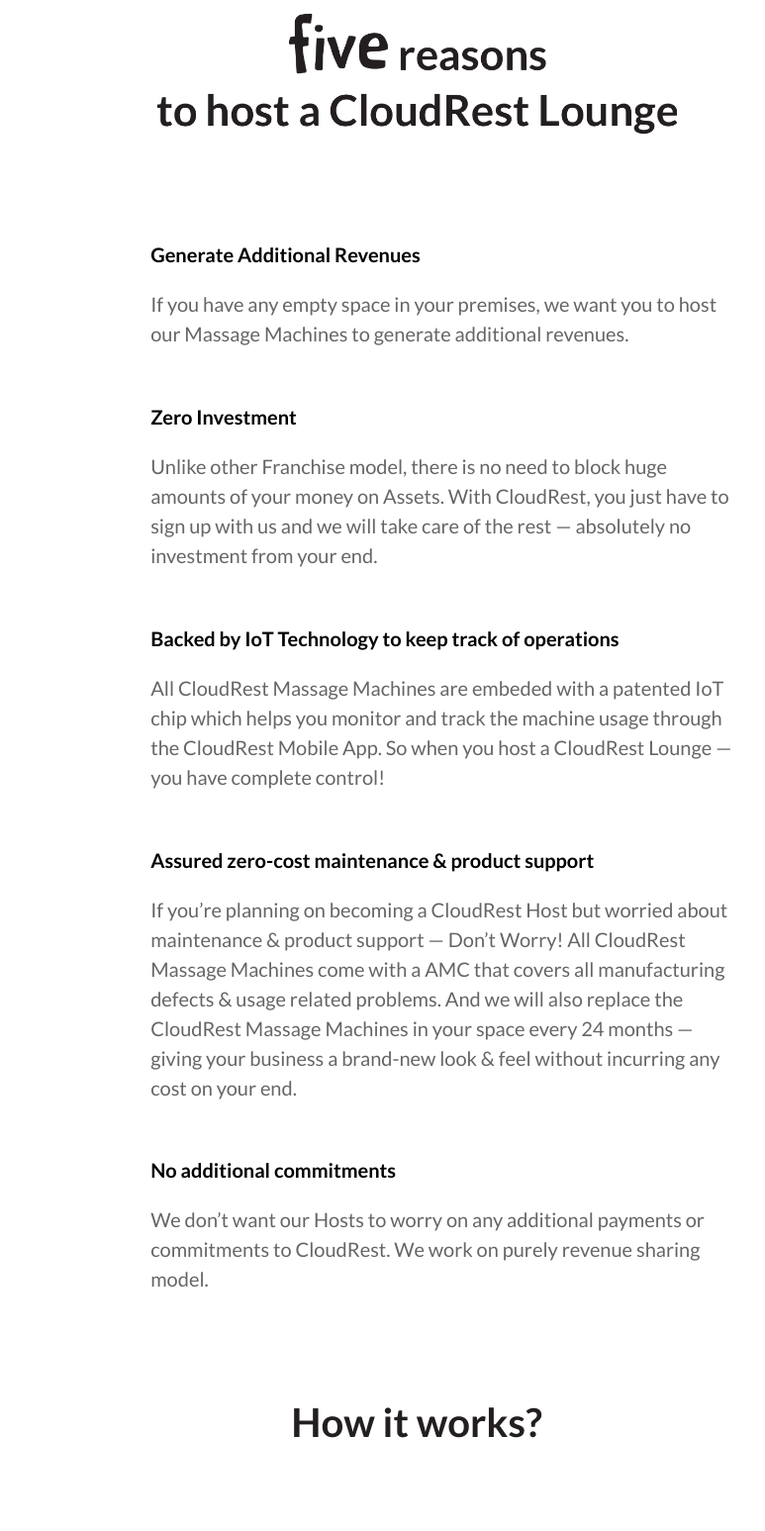
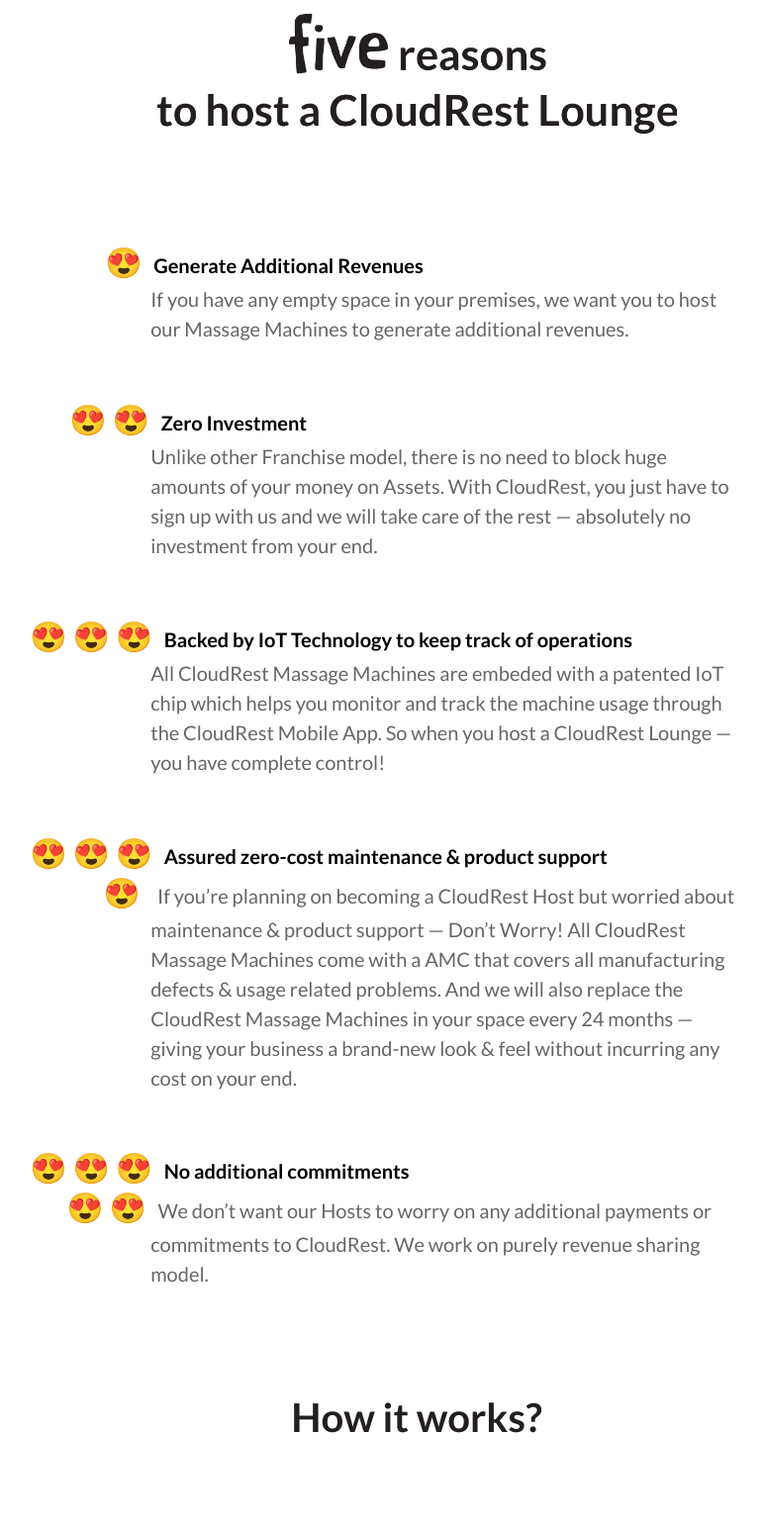
Before and after one commit to pranoy1994/cloud-rest-php, a PHP site: page /host.php in a window 1280 px wide. Shown: the part 2330-3877 px from the top of the page at 99% size, without its empty margins (219-992 px from the left). Run offline with PHP 8.4, Linux system fonts and the light colour scheme; some libraries are stand-ins or nearby versions.

Commit message:
Added Emogies in host and invest

```diff
--- a/host.php
+++ b/host.php
@@ -61,40 +61,40 @@ A CloudRest Massage Lounge consists of massage machines such as Portable Back Ma
 
 
     <div style="display:flex;flex-direction: row;">
-    <!-- <div style="display: flex;flex-direction: column;">
-        <img class="step-image" src="/images/step-one@3x.png">
-        <img class="step-image" src="/images/step-two@3x.png" style="margin-top: 15%">
+    <div style="display: flex;flex-direction: column;">
+        <!-- <img class="step-image" src="/images/host/Smiley@2x.png"> -->
+        <!-- <img class="step-image" src="/images/step-two@3x.png" style="margin-top: 15%">
         <img class="step-image" src="/images/step-three@3x.png" style="margin-top:33%">
         <img class="step-image" src="/images/step-four@3x.png" style="margin-top:55%">
         <img class="step-image" src="/images/step-five@3x.png" style="margin-top:74%">
-        <img class="step-image" src="/images/step-six@3x.png" style="margin-top:16%">
-    </div> -->
+        <img class="step-image" src="/images/step-six@3x.png" style="margin-top:16%"> -->
+    </div>
     <div>
 
 
 <div style="margin-top:8%">
-    <p class="heading">Generate Additional Revenues</p>
-    <p class="heading-body">If you have any empty space in your premises, we want you to host our Massage Machines to generate additional revenues. </p>
+ <p class="heading" style="margin-left: -46px;"><span style="font-size:30px"> 😍&nbsp;&nbsp;</span><span style="">Generate Additional Revenues</span></p>
+    <p class="heading-body" style="margin-top: -20px;">If you have any empty space in your premises, we want you to host our Massage Machines to generate additional revenues. </p>
 </div>
 
 <div style="margin-top:5%">
-    <p class="heading">Zero Investment</p>
-    <p class="heading-body">Unlike other Franchise model, there is no need to block huge amounts of your money on Assets. With CloudRest, you just have to sign up with us and we will take care of the rest — absolutely no investment from your end. </p>
+    <p class="heading" style="margin-left: -82px;"><span style="font-size:30px"> 😍&nbsp;😍&nbsp;&nbsp;</span>Zero Investment</p>
+    <p class="heading-body"style="margin-top: -20px;">Unlike other Franchise model, there is no need to block huge amounts of your money on Assets. With CloudRest, you just have to sign up with us and we will take care of the rest — absolutely no investment from your end. </p>
 </div>
 
 <div style="margin-top:5%">
-    <p class="heading">Backed by IoT Technology to keep track of operations</p>
-    <p class="heading-body">All CloudRest Massage Machines are embeded with a patented IoT chip which helps you monitor and track the machine usage through the CloudRest Mobile App. So when you host a CloudRest Lounge — you have complete control!
+    <p class="heading" style="margin-left: -122px;"><span style="font-size:30px"> 😍&nbsp;😍&nbsp;😍&nbsp;&nbsp;</span>Backed by IoT Technology to keep track of operations</p>
+    <p class="heading-body"style="margin-top: -20px;">All CloudRest Massage Machines are embeded with a patented IoT chip which helps you monitor and track the machine usage through the CloudRest Mobile App. So when you host a CloudRest Lounge — you have complete control!
 </div>
 
 <div style="margin-top:5%">
-    <p class="heading">Assured zero-cost maintenance & product support</p>
-    <p class="heading-body">If you’re planning on becoming a CloudRest Host but worried about maintenance & product support — Don’t Worry! All CloudRest Massage Machines come with a AMC that covers all manufacturing defects & usage related problems. And we will also replace the CloudRest Massage Machines in your space every 24 months — giving your business a brand-new look & feel without incurring any cost on your end.  </p>
+    <p class="heading"style="margin-left: -122px;"><span style="font-size:30px"> 😍&nbsp;😍&nbsp;😍&nbsp;&nbsp;</span>Assured zero-cost maintenance & product support</p>
+    <p class="heading-body"style="margin-top: -25px;opacity: 1;"><span style="font-size:30px; margin-left: -48px;"> 😍&nbsp;&nbsp; </span><span style=" opacity: 0.6;">If you’re planning on becoming a CloudRest Host but worried about maintenance & product support — Don’t Worry! All CloudRest Massage Machines come with a AMC that covers all manufacturing defects & usage related problems. And we will also replace the CloudRest Massage Machines in your space every 24 months — giving your business a brand-new look & feel without incurring any cost on your end. </span> </p>
 </div>
 
 <div style="margin-top:5%">
-    <p class="heading">No additional commitments</p>
-    <p class="heading-body">We don’t want our Hosts to worry on any additional payments or commitments to CloudRest. We work on purely revenue sharing model.</p>
+    <p class="heading" style="margin-left: -122px;"><span style="font-size:30px"> 😍&nbsp;😍&nbsp;😍&nbsp;&nbsp;</span>No additional commitments</p>
+    <p class="heading-body"style="margin-top: -25px;    opacity: 1;"><span style="font-size:30px; margin-left: -85px;"> 😍&nbsp;😍&nbsp;&nbsp;</span><span style=" opacity: 0.6;">We don’t want our Hosts to worry on any additional payments or commitments to CloudRest. We work on purely revenue sharing model.</span></p>
 </div>
 </div>
 </div>
```
Also changed, not shown: invest.php (+12 -10 lines), images/buy/menuButton.png (deleted), images/buy/menuButton@2x.png (deleted), images/buy/menuButton@3x.png (deleted), images/host/Smiley.png (added), images/host/Smiley@2x.png (added), images/host/Smiley@3x.png (added).
